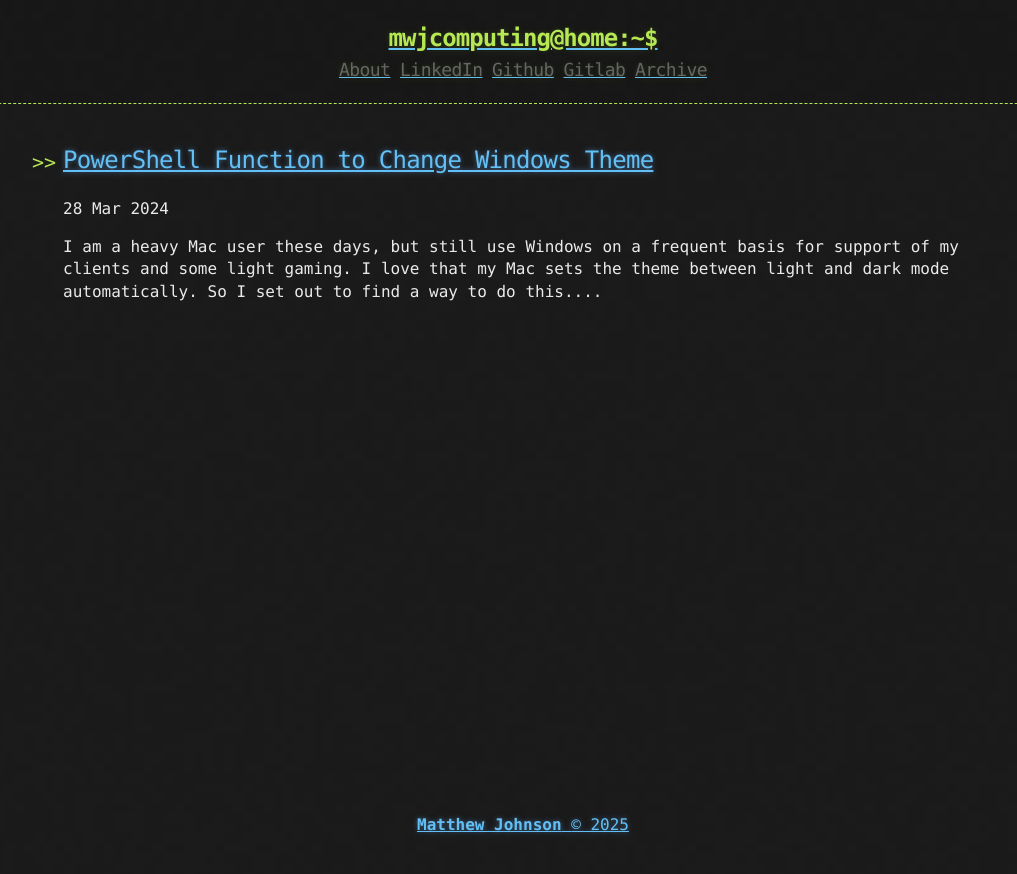
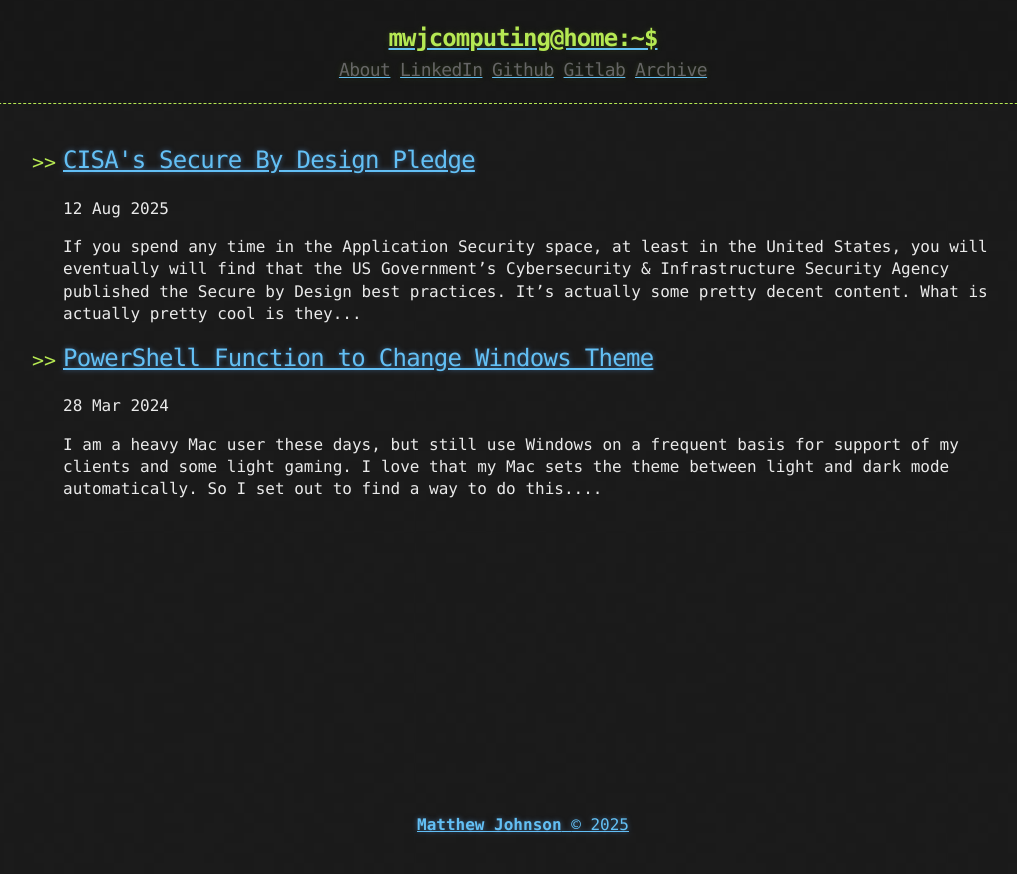
Before and after one commit to mwjcomputing/mwjcomputing.github.io, a Jekyll site: the page built from index.html, in a window 1280 px wide. Shown: the top 874 px of the page, without its empty margins (117-1134 px from the left). Built offline with Jekyll 4.4.1, drawn with Linux system fonts in a browser that asks for light colours; the list of posts is cut into pages by our own code.

Commit message:
Secure by Design Pledge Post
This is the final Secure by Design Pledge post.

```diff
--- a/_posts/2025-08-12-Secure-By-Design-Pledge.md
+++ b/_posts/2025-08-12-Secure-By-Design-Pledge.md
@@ -1,4 +1,21 @@
 ---
 title: CISA's Secure By Design Pledge
-published: false
+published: true
 ---
+
+If you spend any time in the Application Security space, at least in the United States, you will eventually will find that the US Government's Cybersecurity & Infrastructure Security Agency published the [Secure by Design](https://www.cisa.gov/securebydesign/) best practices. It's actually some pretty decent content.
+
+What is actually pretty cool is they have made a voluntary [Secure by Design Pledge](https://www.cisa.gov/securebydesign/pledge). This pledge has currently over 200 signers and the signatories pledge to pritoritize the security of customers as a business requirement, and not a feature. The signatories would then implement **Secure by Design** principals such as:
+- Multi-factor authentication(MFA)
+- Default passwords
+- Reducing entire classes of vulnerability
+- Security patches
+- Vulnerability disclosure policy
+- CVE
+- Evidence of intrusions
+
+Even more so, the signers also provide progress reports on how the companies are progressing and their status. This is great transparancy for customers of the organizations that have taken the pledge.
+
+Honestly, I am glad this a thing. I feel that all organizations producing software for external customers, well even internal customers as well, should consider taking a long look at this. The list of things on this pledge should be the defaults at organizations. If you are in the place to do so as a vendor, please consider this.
+
+Happy coding!
```
